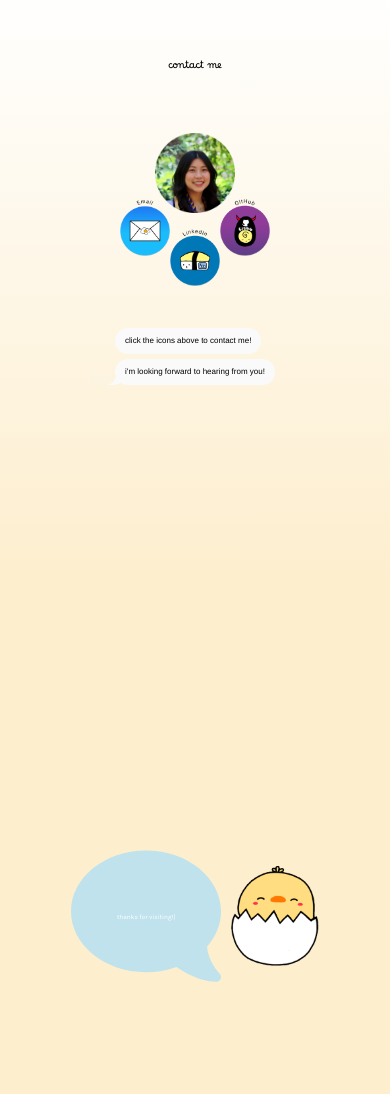
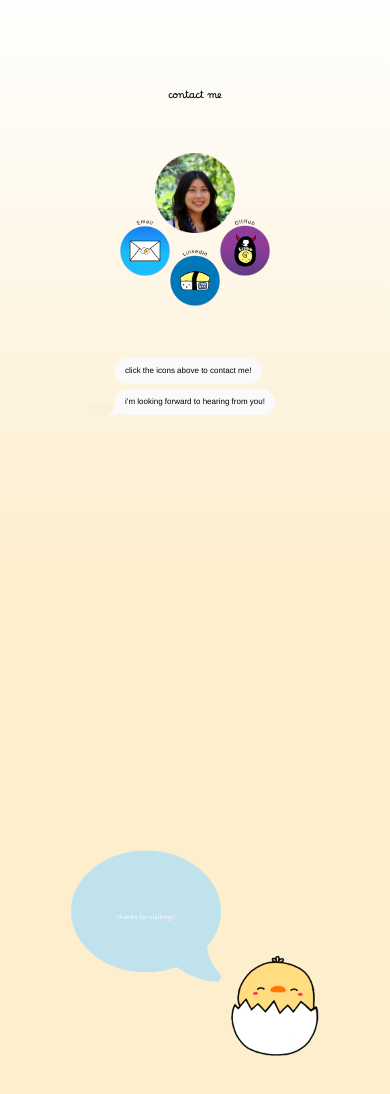
Before and after one commit to meganmok/meganmok.github.io, a React (Create React App) app: page /#/ in a window 390 px wide. Shown: the part 1700-2794 px from the top of the page. Built offline with nearby package versions, Linux system fonts and the light colour scheme.

Commit message:
edited contact and footer css

```diff
--- a/src/pages/Contact.css
+++ b/src/pages/Contact.css
@@ -254,17 +254,18 @@
 
 
   #secondText::after {
-    background-color:  #FCF4E0;
-    left: -25px;
+    background-color:  #FBF1D9;
+    left: -26px;
   }
 
   #contactMe {
     font-size: 10px;
-    margin-top: 70px;
+    margin-top: 100px;
+    margin-bottom: 0px;
   }
 
   #iMessage {
-    margin-top: 110px;
+    margin-top: 120px;
   }
 
 }
--- a/src/pages/Footer.css
+++ b/src/pages/Footer.css
@@ -75,7 +75,7 @@
     #smiley {
         width: auto;
         height: 100px;
-        margin-top: 0px;
+        margin-top: 180px;
         margin-bottom: 0px;
       }
 
```
